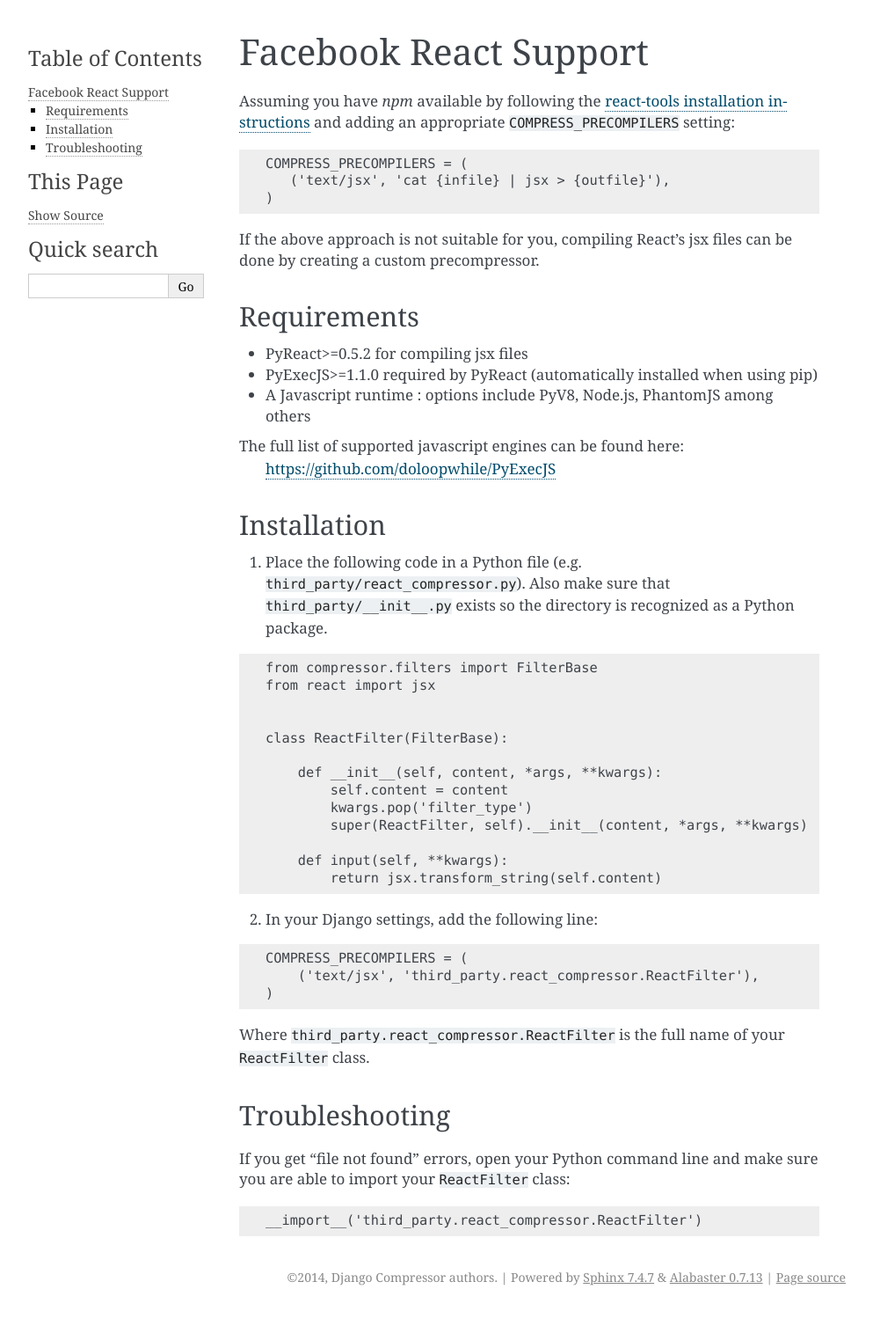
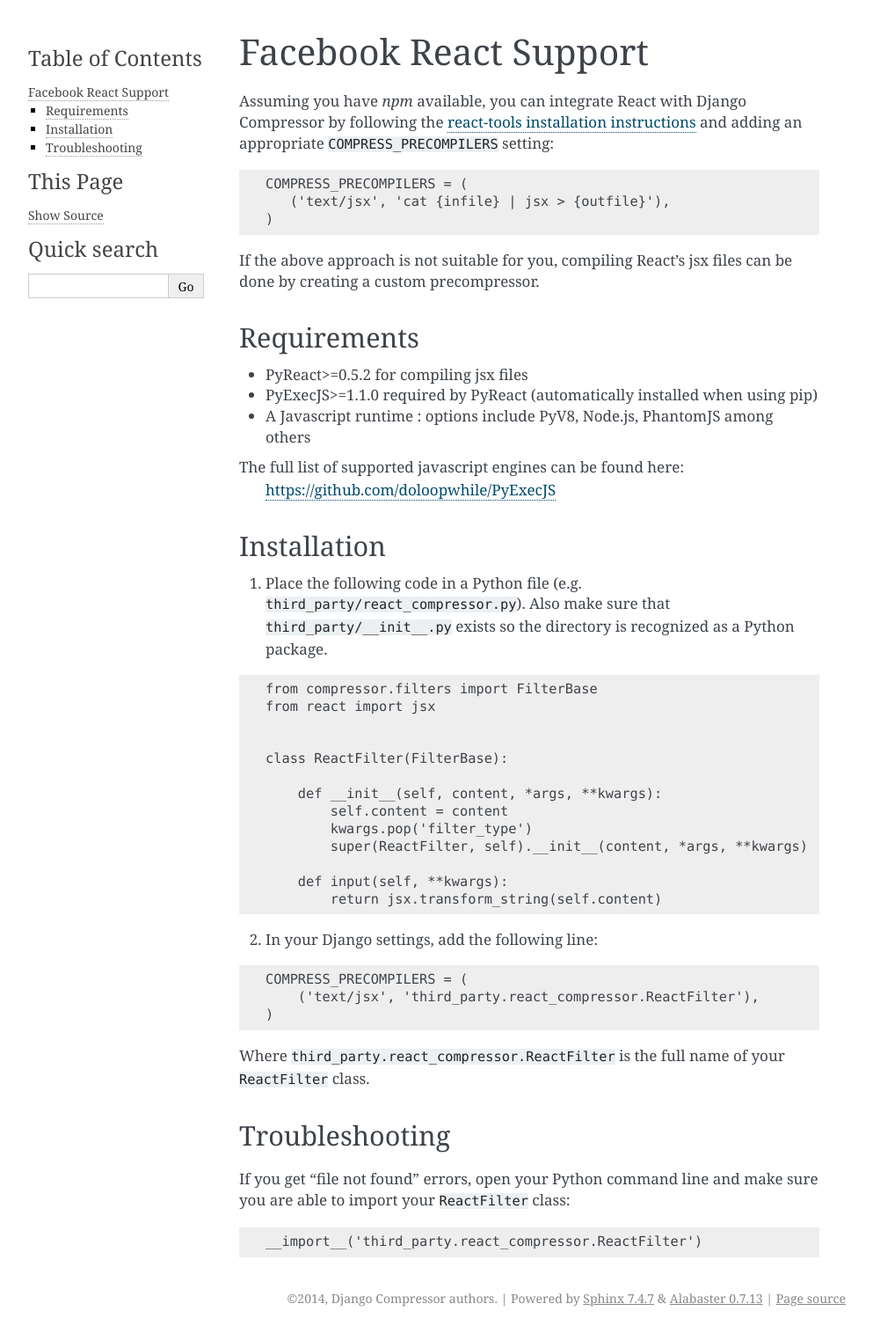
Before and after one commit to django-compressor/django-compressor, a Sphinx documentation site: the page built from docs/reactjs.txt, in a window 1280 px wide. Shown: the whole page at 88% size, without its empty margins (148-1141 px from the left). Built offline with Sphinx 7.4.7, drawn with Linux system fonts in a browser that asks for light colours; pages that are not in the unit, such as notebooks, are missing from menus; before the commit the page ends 1491 px from its top, so only the background shows below that.

Commit message:
Add missing sub-sentential fragment.

```diff
--- a/docs/reactjs.txt
+++ b/docs/reactjs.txt
@@ -3,8 +3,9 @@
 Facebook React Support
 ======================
 
-Assuming you have `npm` available by following the `react-tools installation instructions`_ and
-adding an appropriate ``COMPRESS_PRECOMPILERS`` setting:
+Assuming you have `npm` available, you can integrate React with Django Compressor by following the
+`react-tools installation instructions`_ and adding an appropriate ``COMPRESS_PRECOMPILERS``
+setting:
 
 .. code-block:: django
 
```
